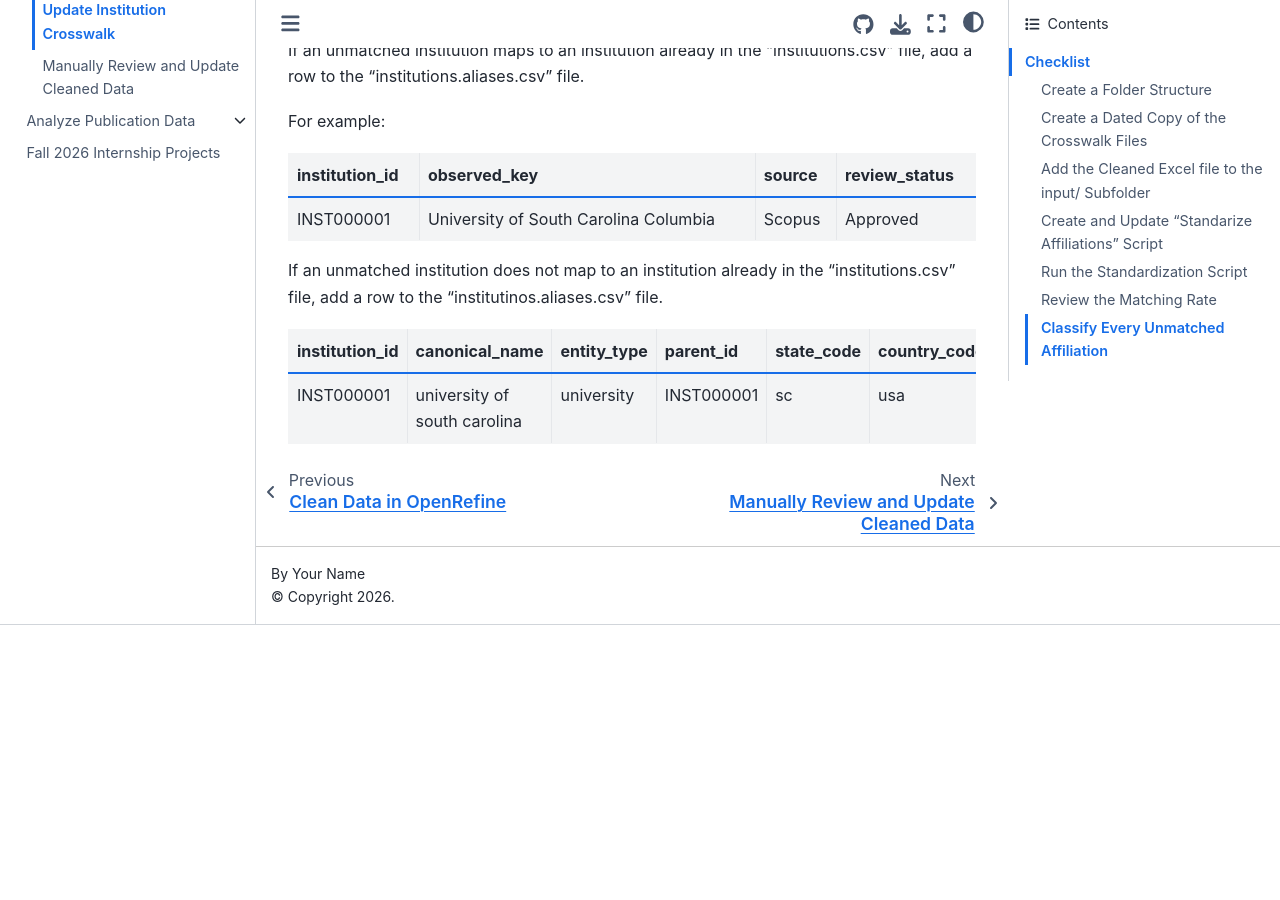
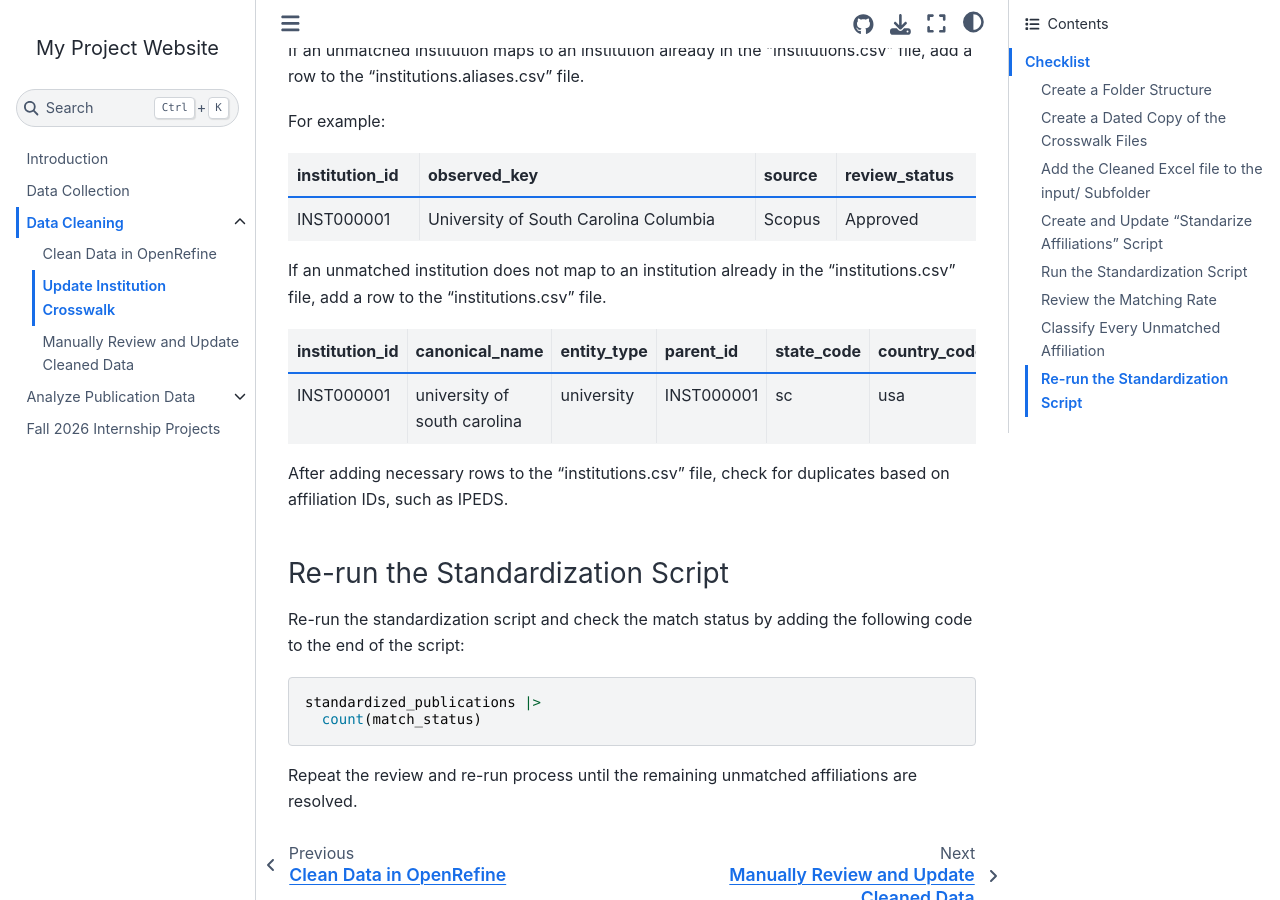
Before and after one commit to vvlooking/research-impact, a Jupyter Book: the page built from website/data-cleaning-crosswalk.md, in a window 1280 px wide and 900 px high, scrolled down 4562 px. Built offline with Jupyter Book 1.0.4 settings and Sphinx 7.4.7 and the Sphinx Book theme 1.1.4, drawn with Linux system fonts in a browser that asks for light colours; pages that are not in the unit, such as notebooks, are missing from menus; before the commit the page ends 5187 px from its top, so only the background shows below that.

Commit message:
Update data-cleaning-crosswalk.md

````diff
--- a/website/data-cleaning-crosswalk.md
+++ b/website/data-cleaning-crosswalk.md
@@ -216,8 +216,21 @@ For example:
 |---|---|---|---|
 | INST000001 | University of South Carolina Columbia | Scopus | Approved |
 
-If an unmatched institution does not map to an institution already in the "institutions.csv" file, add a row to the "institutinos.aliases.csv" file.
+If an unmatched institution does not map to an institution already in the "institutions.csv" file, add a row to the "institutions.csv" file.
 
 | institution_id | canonical_name | entity_type | parent_id | state_code | country_code | ipeds_unitid |
 |---|---|---|---|---|---|---|
 | INST000001 | university of south carolina | university | INST000001 | sc | usa | 218663 |
+
+After adding necessary rows to the "institutions.csv" file, check for duplicates based on affiliation IDs, such as IPEDS.
+
+### Re-run the Standardization Script
+
+Re-run the standardization script and check the match status by adding the following code to the end of the script:
+
+```r
+standardized_publications |>
+  count(match_status)
+```
+
+Repeat the review and re-run process until the remaining unmatched affiliations are resolved.
````
